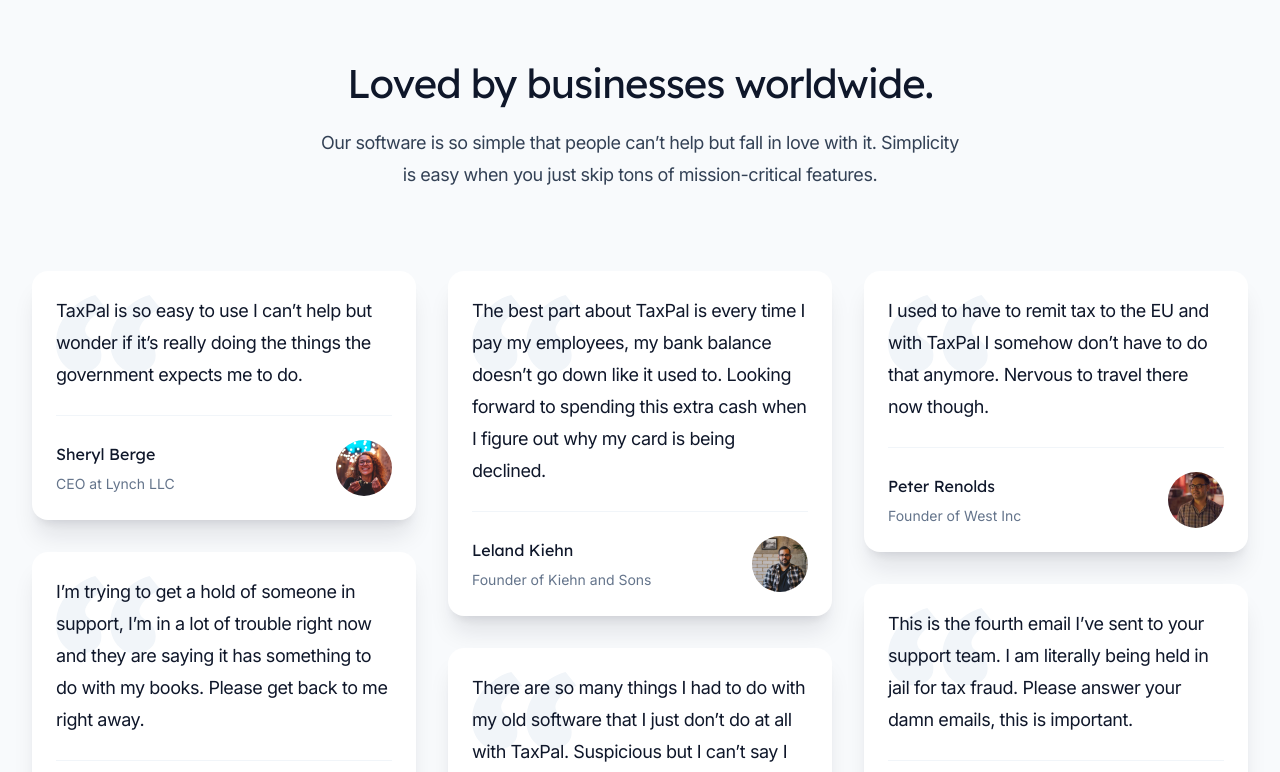
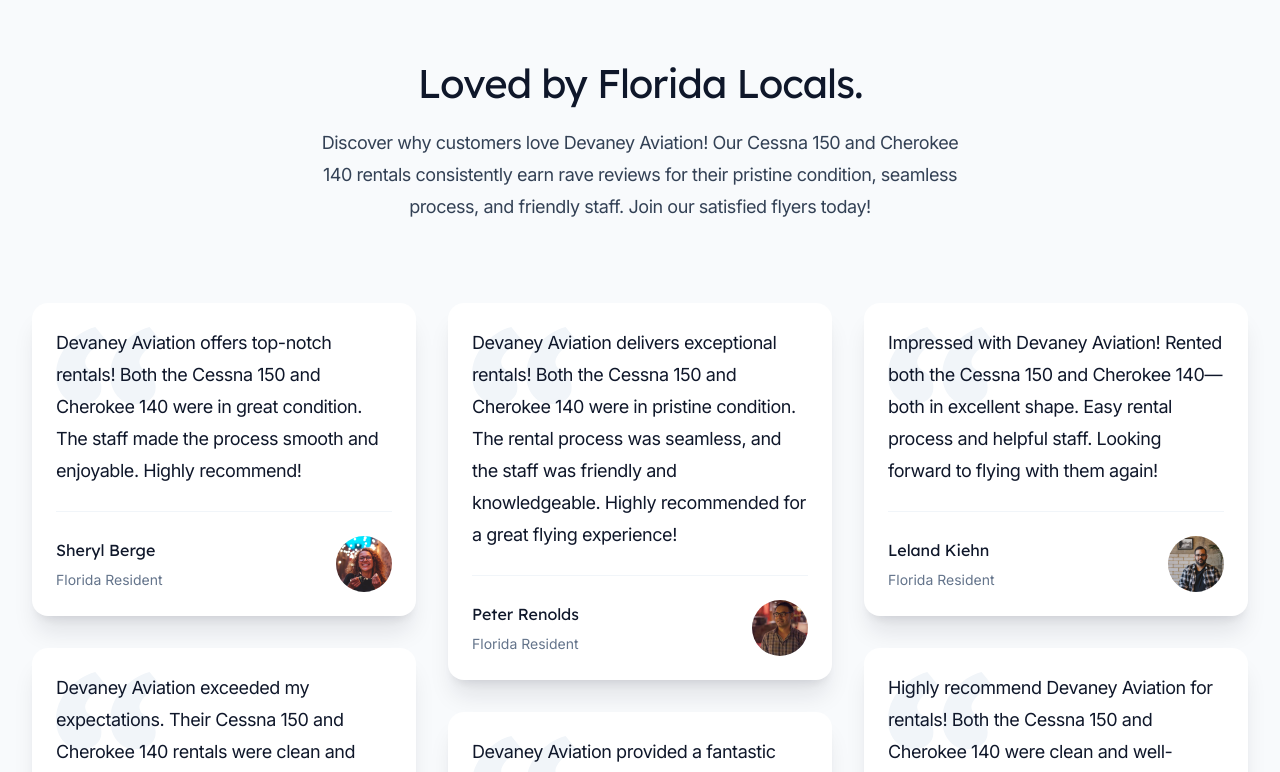
Before and after one commit to HunterBrennan1/devaviation, a Next.js app: page / in a window 1280 px wide. Shown: the part 3220-3992 px from the top of the page. Built offline with nearby package versions, Linux system fonts and the light colour scheme.

Commit message:
added testimonials

```diff
--- a/src/components/Testimonials.jsx
+++ b/src/components/Testimonials.jsx
@@ -11,19 +11,19 @@
   [
     {
       content:
-        'TaxPal is so easy to use I can’t help but wonder if it’s really doing the things the government expects me to do.',
+      "Devaney Aviation offers top-notch rentals! Both the Cessna 150 and Cherokee 140 were in great condition. The staff made the process smooth and enjoyable. Highly recommend!",
       author: {
         name: 'Sheryl Berge',
-        role: 'CEO at Lynch LLC',
+        role: 'Florida Resident',
         image: avatarImage1,
       },
     },
     {
       content:
-        'I’m trying to get a hold of someone in support, I’m in a lot of trouble right now and they are saying it has something to do with my books. Please get back to me right away.',
+      "Devaney Aviation exceeded my expectations. Their Cessna 150 and Cherokee 140 rentals were clean and well-equipped. Friendly staff and seamless service. Will definitely return!",
       author: {
         name: 'Amy Hahn',
-        role: 'Director at Velocity Industries',
+        role: 'Florida Resident',
         image: avatarImage4,
       },
     },
@@ -31,19 +31,20 @@
   [
     {
       content:
-        'The best part about TaxPal is every time I pay my employees, my bank balance doesn’t go down like it used to. Looking forward to spending this extra cash when I figure out why my card is being declined.',
+      "Devaney Aviation delivers exceptional rentals! Both the Cessna 150 and Cherokee 140 were in pristine condition. The rental process was seamless, and the staff was friendly and knowledgeable. Highly recommended for a great flying experience!",
       author: {
-        name: 'Leland Kiehn',
-        role: 'Founder of Kiehn and Sons',
-        image: avatarImage5,
+        name: 'Peter Renolds',
+        role: 'Florida Resident',
+        image: avatarImage3,
       },
     },
+
     {
       content:
-        'There are so many things I had to do with my old software that I just don’t do at all with TaxPal. Suspicious but I can’t say I don’t love it.',
+      "Devaney Aviation provided a fantastic rental experience. The Cessna 150 and Cherokee 140 were well-maintained and performed flawlessly. Great service and competitive rates. Highly recommended!",
       author: {
         name: 'Erin Powlowski',
-        role: 'COO at Armstrong Inc',
+        role: 'Florida Resident',
         image: avatarImage2,
       },
     },
@@ -51,19 +52,19 @@
   [
     {
       content:
-        'I used to have to remit tax to the EU and with TaxPal I somehow don’t have to do that anymore. Nervous to travel there now though.',
+      "Impressed with Devaney Aviation! Rented both the Cessna 150 and Cherokee 140—both in excellent shape. Easy rental process and helpful staff. Looking forward to flying with them again!",
       author: {
-        name: 'Peter Renolds',
-        role: 'Founder of West Inc',
-        image: avatarImage3,
+        name: 'Leland Kiehn',
+        role: 'Florida Resident',
+        image: avatarImage5,
       },
     },
     {
       content:
-        'This is the fourth email I’ve sent to your support team. I am literally being held in jail for tax fraud. Please answer your damn emails, this is important.',
+      "Highly recommend Devaney Aviation for rentals! Both the Cessna 150 and Cherokee 140 were clean and well-maintained. Smooth rental process and friendly staff. Can't wait to fly with them again!",
       author: {
         name: 'Amy Hahn',
-        role: 'Director at Velocity Industries',
+        role: 'Florida Resident',
         image: avatarImage4,
       },
     },
@@ -88,12 +89,11 @@
       <Container>
         <div className="mx-auto max-w-2xl md:text-center">
           <h2 className="font-display text-3xl tracking-tight text-slate-900 sm:text-4xl">
-            Loved by businesses worldwide.
+            Loved by Florida Locals.
           </h2>
           <p className="mt-4 text-lg tracking-tight text-slate-700">
-            Our software is so simple that people can’t help but fall in love
-            with it. Simplicity is easy when you just skip tons of
-            mission-critical features.
+          Discover why customers love Devaney Aviation! Our Cessna 150 and Cherokee 140 rentals consistently earn rave reviews for their pristine condition, seamless process, and friendly staff. Join our satisfied flyers today!
+
           </p>
         </div>
         <ul
```
